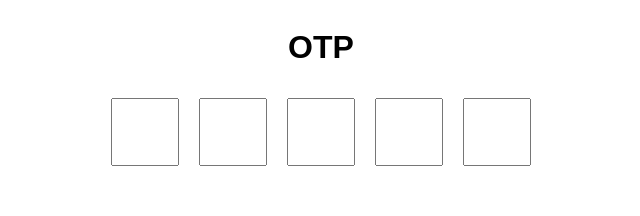
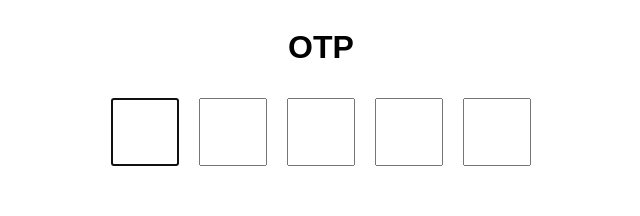
Before and after one commit to shubh-ui/Machine_coding_task, a React (Vite) app: page / in a window 1280 px wide. Shown: the top 216 px of the page, without its empty margins (319-959 px from the left). Built offline with nearby package versions, Linux system fonts and the light colour scheme.

Commit message:
Added a inital focus to fisrt input and handled the empty values.

```diff
--- a/src/Components/OTP/OTP.jsx
+++ b/src/Components/OTP/OTP.jsx
@@ -1,10 +1,16 @@
-import { useRef, useState } from "react";
+import { useEffect, useRef, useState } from "react";
 
 const OTP_COUNT = 5;
 
 const OTP = () => {
   const [inputArr, setInputArr] = useState(new Array(OTP_COUNT).fill(""));
   const refArr = useRef([]);
+
+  useEffect(() => {
+    refArr.current[0].focus();
+  },[]);
+
+
   const inputStyle = {
     width: "44px",
     height: "44px",
@@ -14,14 +20,21 @@ const OTP = () => {
     fontSize: "18px",
   };
 
-  const handleChange = (value, index) => {
-        if(isNaN(value)) return;
+  const handleChange = (e, index) => {
+    const value = e.target.value.trim();
+    if (isNaN(value)    ) {
+        return
+    };
     const newValue = [...inputArr];
-        value.trim();
+    console.log(value)
     newValue[index] = value.slice(-1);
     setInputArr(newValue);
-        console.log(newValue)
+    console.log(newValue);
     value && refArr.current[index + 1]?.focus();
+  };
+
+  const handleKeyDown = (e) => {
+    console.log(e);
   }
 
   return (
@@ -37,12 +50,17 @@ const OTP = () => {
         <h1>OTP</h1>
         <div>
           {inputArr.map((input, index) => {
-            return <input key={index}
+            return (
+              <input
+                key={index}
                 value={inputArr[index]}
                 type="text"
                 style={inputStyle}
                 ref={(input) => (refArr.current[index] = input)}
-                          onChange={(e) => handleChange(e.target.value, index)} />;
+                onChange={(e) => handleChange(e, index)}
+                onKeyDown={(e) => handleKeyDown(e)}
+              />
+            );
           })}
         </div>
       </div>
```
Lines whose indentation alone changed are shown as unchanged.
